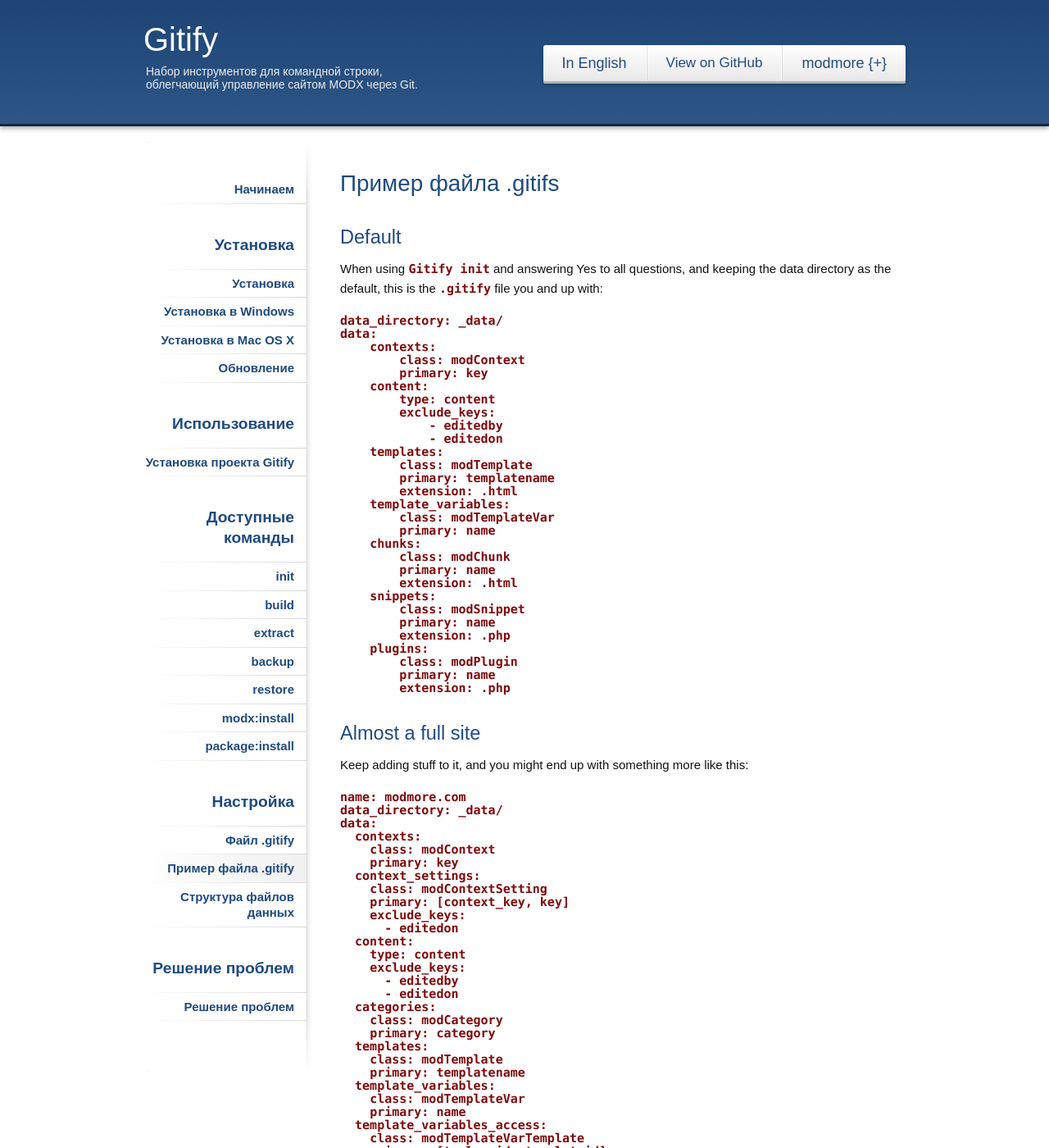
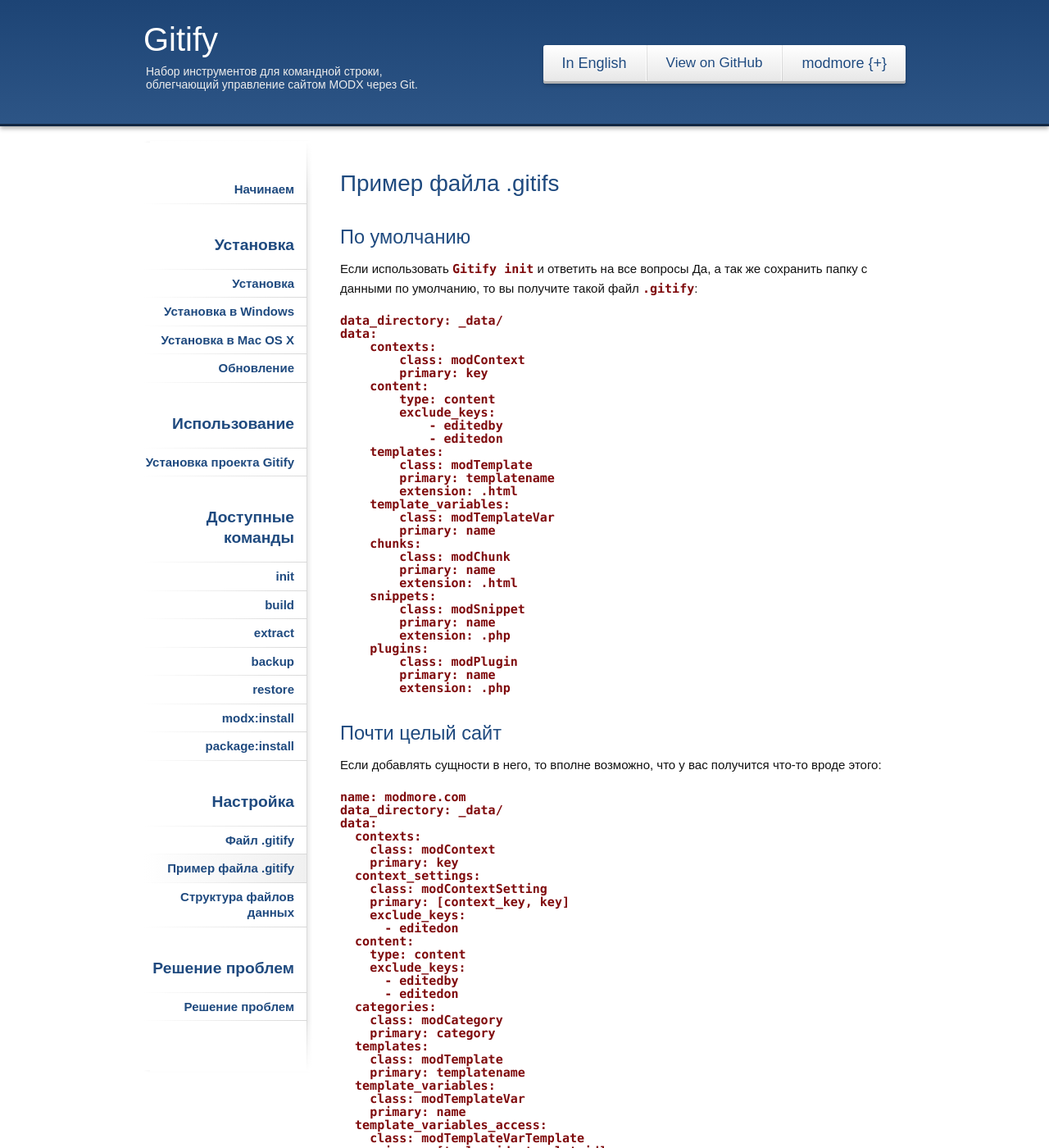
Before and after one commit to modmore/Gitify, a Jekyll site: the page built from _posts/ru/2015-07-09-example-gitify-files.md, in a window 1280 px wide and 1400 px high. Shown: the whole window at 82% size. Built offline with Jekyll 4.4.1, drawn with Linux system fonts in a browser that asks for light colours; Markdown is read by kramdown in place of the engine named in the settings.

Commit message:
Translated article about example of .gitify file

````diff
--- a/_posts/ru/2015-07-09-example-gitify-files.md
+++ b/_posts/ru/2015-07-09-example-gitify-files.md
@@ -8,9 +8,9 @@ order: 2
 
 # Пример файла .gitifs
 
-## Default
+## По умолчанию
 
-When using `Gitify init` and answering Yes to all questions, and keeping the data directory as the default, this is the `.gitify` file you and up with:
+Если использовать `Gitify init` и ответить на все вопросы Да, а так же сохранить папку с данными по умолчанию, то вы получите такой файл `.gitify`:
 
 ```yaml
 data_directory: _data/
@@ -44,9 +44,9 @@ data:
         extension: .php
 ```
 
-## Almost a full site
+## Почти целый сайт
 
-Keep adding stuff to it, and you might end up with something more like this:
+Если добавлять сущности в него, то вполне возможно, что у вас получится что-то вроде этого:
 
 ```yaml
 name: modmore.com
````
